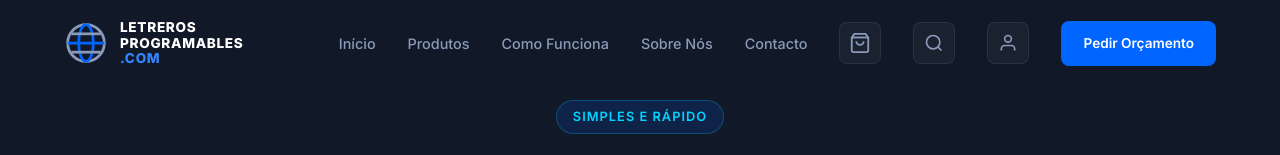
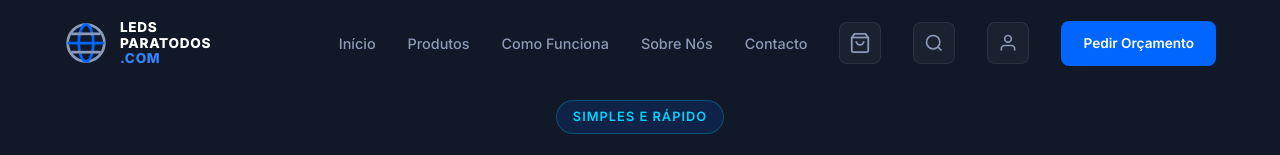
Before and after one commit to Javi2333/web-de-portugal-practicas, a plain HTML site: page Nueva carpeta/como-funciona.html in a window 1280 px wide. Shown: the top 155 px of the page. Drawn offline with Linux system fonts and the light colour scheme.

Commit message:
cambio de nombre de pagina

```diff
--- a/Nueva carpeta/como-funciona.html
+++ b/Nueva carpeta/como-funciona.html
@@ -28,8 +28,8 @@
           </svg>
         </div>
         <div class="logo-stack">
-          <span>LETREROS</span>
-          <span>PROGRAMABLES</span>
+          <span>LEDS</span>
+          <span>PARATODOS</span>
           <span>.COM</span>
         </div>
       </a>
```
Also changed, not shown: Nueva carpeta/contacto.html (+2 -2 lines), Nueva carpeta/produtos.html (+2 -2 lines), Nueva carpeta/sobre-nos.html (+2 -2 lines).
